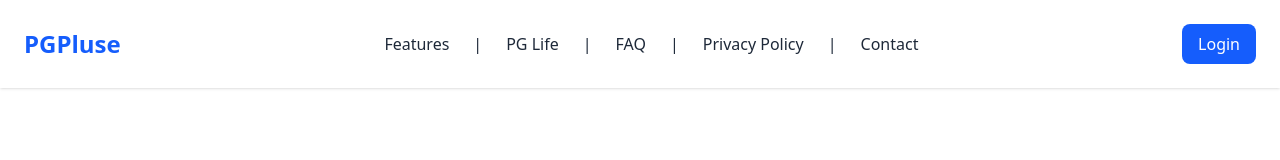
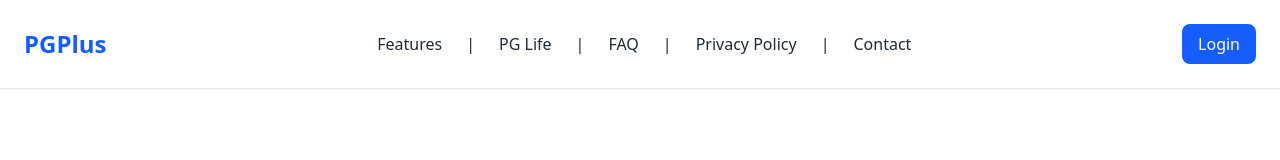
Before and after one commit to ManojGowda2006/PGPlus, a React (Vite) app in the folder client/: page / in a window 1280 px wide. Shown: the top 160 px of the page. Built offline with nearby package versions, Linux system fonts and the light colour scheme; no server answers.

Commit message:
Update Landing.jsx

```diff
--- a/client/src/pages/Landing.jsx
+++ b/client/src/pages/Landing.jsx
@@ -8,7 +8,7 @@
     <div className="min-h-screen bg-white text-gray-800">
       {/* Header */}
       <header className="flex justify-between items-center p-6 shadow-sm relative">
-        <div className="text-2xl font-bold text-blue-600">PGPluse</div>
+        <div className="text-2xl font-bold text-blue-600">PGPlus</div>
 
         {/* Desktop Nav */}
         <nav className="hidden md:flex gap-6">
```
